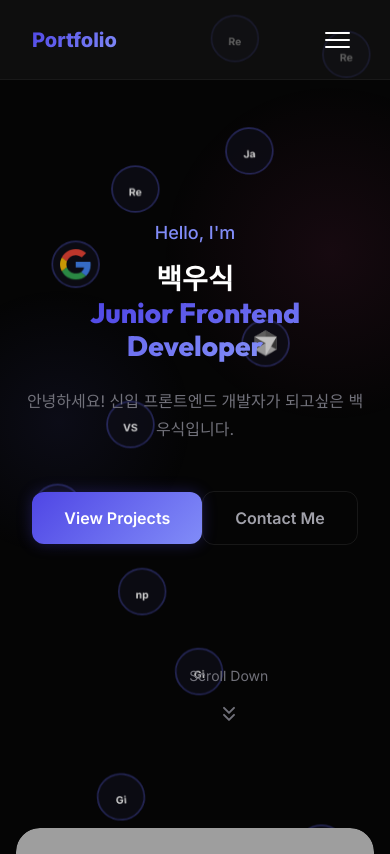
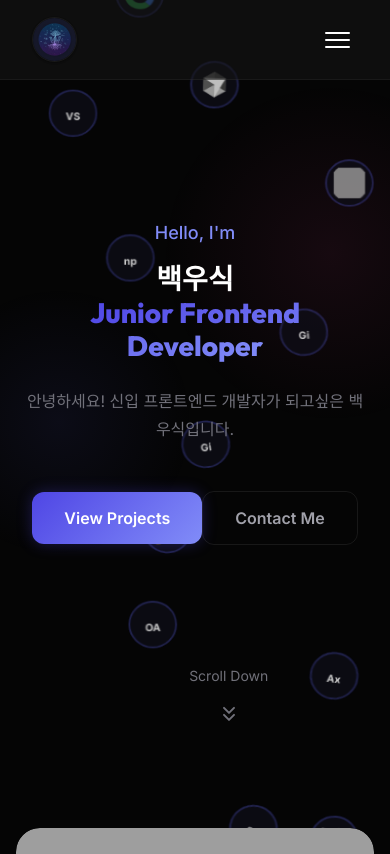
Before and after one commit to woosikbaek/portfolio, a React (Vite) app: page / in a window 390 px wide. Shown: the top 854 px of the page. Built offline with nearby package versions, Linux system fonts and the light colour scheme; grey boxes are pictures that could not be loaded.

Commit message:
Edit : Header_Position_Edit
+ 헤더의 네비바 위치 중앙정렬

```diff
--- a/index.html
+++ b/index.html
@@ -3,7 +3,7 @@
 
 <head>
   <meta charset="UTF-8" />
-  <link rel="icon" type="image/png" href="/vite.svg" />
+  <link rel="icon" type="image/png" href="/profileImage/wookisImage.png" />
   <meta name="viewport" content="width=device-width, initial-scale=1.0" />
 
   <!-- SEO Meta Tags -->
--- a/src/components/layout/Header/Header.jsx
+++ b/src/components/layout/Header/Header.jsx
@@ -61,18 +61,8 @@ const Header = () => {
     <header className={`${styles.header} ${isScrolled ? styles.scrolled : ''}`}>
       <div className={styles.container}>
         <div className={styles.logo} onClick={() => scrollToSection('home')}>
-          Portfolio
+          <img src="/profileImage/wookisImage.png" alt="Logo" className={styles.logoImage} />
         </div>
-
-        <button
-          className={`${styles.menuButton} ${isMobileMenuOpen ? styles.open : ''}`}
-          onClick={() => setIsMobileMenuOpen(!isMobileMenuOpen)}
-          aria-label="Toggle menu"
-        >
-          <span></span>
-          <span></span>
-          <span></span>
-        </button>
 
         <nav className={`${styles.nav} ${isMobileMenuOpen ? styles.open : ''}`}>
           <ul className={styles.navList}>
@@ -88,6 +78,18 @@ const Header = () => {
             ))}
           </ul>
         </nav>
+
+        <div className={styles.headerRight}>
+          <button
+            className={`${styles.menuButton} ${isMobileMenuOpen ? styles.open : ''}`}
+            onClick={() => setIsMobileMenuOpen(!isMobileMenuOpen)}
+            aria-label="Toggle menu"
+          >
+            <span></span>
+            <span></span>
+            <span></span>
+          </button>
+        </div>
       </div>
     </header>
   );
--- a/src/components/layout/Header/Header.module.css
+++ b/src/components/layout/Header/Header.module.css
@@ -31,6 +31,10 @@
 }
 
 .logo {
+  flex: 1; /* 왼쪽 공간 차지 */
+  display: flex;
+  align-items: center;
+  gap: var(--spacing-sm);
   font-size: var(--font-size-xl);
   font-weight: var(--font-weight-extrabold);
   background: var(--gradient-primary);
@@ -39,6 +43,16 @@
   background-clip: text;
   cursor: pointer;
   transition: transform var(--transition-base);
+}
+
+.logoImage {
+  width: 45px;
+  height: 45px;
+  object-fit: cover;
+  border-radius: var(--radius-full);
+  -webkit-text-fill-color: initial;
+  border: 1px solid var(--glass-border);
+  box-shadow: var(--shadow-sm);
 }
 
 .logo:hover {
@@ -96,6 +110,13 @@
 
 .navLink.active::after {
   width: 80%;
+}
+
+.headerRight {
+  flex: 1; /*오른쪽 공간 차지*/
+  display: flex;
+  justify-content: flex-end;
+  align-items: center;
 }
 
 /* Mobile Menu Button */
--- a/src/components/sections/PhysicsBackground.jsx
+++ b/src/components/sections/PhysicsBackground.jsx
@@ -6,13 +6,13 @@ import styles from './PhysicsBackground.module.css';
 const PhysicsBackground = () => {
   const sceneRef = useRef(null);
   const engineRef = useRef(null);
-  const runnerRef = useRef(null);
+  const requestRef = useRef(null); // 애니메이션 프레임 ID 저장용
 
   useEffect(() => {
-    // 1. 엔진 및 물리 세계 초기화 (성능 고도화)
+    // 1. 엔진 및 물리 세계 초기화
     const engine = Matter.Engine.create({
       enableSleeping: true,
-      positionIterations: 3, // 정밀도 낮춤 (성능 이득)
+      positionIterations: 3,
       velocityIterations: 2
     });
     engineRef.current = engine;
@@ -27,7 +27,7 @@ const PhysicsBackground = () => {
         height: window.innerHeight * 2.3,
         wireframes: false,
         background: 'transparent',
-        pixelRatio: 1, // 절대 1 고정 (성능 핵심)
+        pixelRatio: 1,
         hasBounds: true
       }
     });
@@ -43,7 +43,7 @@ const PhysicsBackground = () => {
     const textureMap = {};
     const radius = 26;
 
-    // 2. 텍스처 프리-렌더링 (60x60 저해상도 최적화)
+    // 2. 텍스처 프리-렌더링
     const createTexture = async (skill) => {
       return new Promise((resolve) => {
         const canvas = document.createElement('canvas');
@@ -101,7 +101,9 @@ const PhysicsBackground = () => {
       });
     };
 
+    let spawnInterval;
     const startSpawning = async () => {
+      // 모든 아이콘 텍스처를 미리 캐싱
       for (const skill of allSkills) {
         if (!textureMap[skill.name]) {
           textureMap[skill.name] = await createTexture(skill);
@@ -109,9 +111,9 @@ const PhysicsBackground = () => {
       }
 
       let count = 0;
-      const MAX_ICONS = 90; // 개수를 살짝 줄여 안정성 확보
+      const MAX_ICONS = 90;
 
-      const spawnInterval = setInterval(() => {
+      spawnInterval = setInterval(() => {
         if (!engineRef.current || count >= MAX_ICONS) {
           clearInterval(spawnInterval);
           return;
@@ -122,8 +124,8 @@ const PhysicsBackground = () => {
 
         const body = Matter.Bodies.circle(x, -50, radius, {
           restitution: 0.4,
-          frictionAir: 0.03, // 일정한 낙하 속도를 위해 공기저항 유지
-          sleepThreshold: 15, // 멈춤 감지 더 민감하게
+          frictionAir: 0.03,
+          sleepThreshold: 15,
           render: {
             sprite: {
               texture: textureMap[skill.name],
@@ -136,25 +138,22 @@ const PhysicsBackground = () => {
         Matter.World.add(world, body);
         count++;
       }, 200);
-      return spawnInterval;
     };
 
-    let spawnInterval;
-    startSpawning().then(id => spawnInterval = id);
+    // 가이드 추천에 따라 페이지 로딩 후 800ms 지연 스폰 시작
+    const spawnTimeout = setTimeout(startSpawning, 800);
 
-    // 3. [성능 핵심] 수동 프레임 제어 루프
+    // 3. 수동 프레임 제어 루프 (취소 가능하도록 수정)
     const update = () => {
       if (engineRef.current) {
-        // 물리 엔진을 일정한 시차(16.6ms)만큼만 업데이트하도록 강제
-        // 이렇게 하면 렉이 걸려도 공이 튀지 않고 천천히 움직입니다.
         Matter.Engine.update(engine, 1000 / 60);
-        requestAnimationFrame(update);
+        requestRef.current = requestAnimationFrame(update);
       }
     };
-    requestAnimationFrame(update);
+    requestRef.current = requestAnimationFrame(update);
     Matter.Render.run(render);
 
-    // 4. 리사이즈 핸들러 버그 수정
+    // 4. 리사이즈 핸들러
     const handleResize = () => {
       if (!render.canvas) return;
       const width = window.innerWidth;
@@ -177,6 +176,8 @@ const PhysicsBackground = () => {
     return () => {
       window.removeEventListener('resize', debouncedResize);
       if (spawnInterval) clearInterval(spawnInterval);
+      if (spawnTimeout) clearTimeout(spawnTimeout);
+      if (requestRef.current) cancelAnimationFrame(requestRef.current); // 애니메이션 프레임 취소
 
       Matter.Render.stop(render);
       Matter.Engine.clear(engine);
--- a/src/components/sections/PhysicsBackground.module.css
+++ b/src/components/sections/PhysicsBackground.module.css
@@ -14,4 +14,5 @@
   display: block;
   width: 100% !important;
   height: 100% !important;
+  will-change: transform; /* 브라우저 최적화 힌트 제공 */
 }
```
Also changed, not shown: public/profileImage/wookisImage.png (added).
